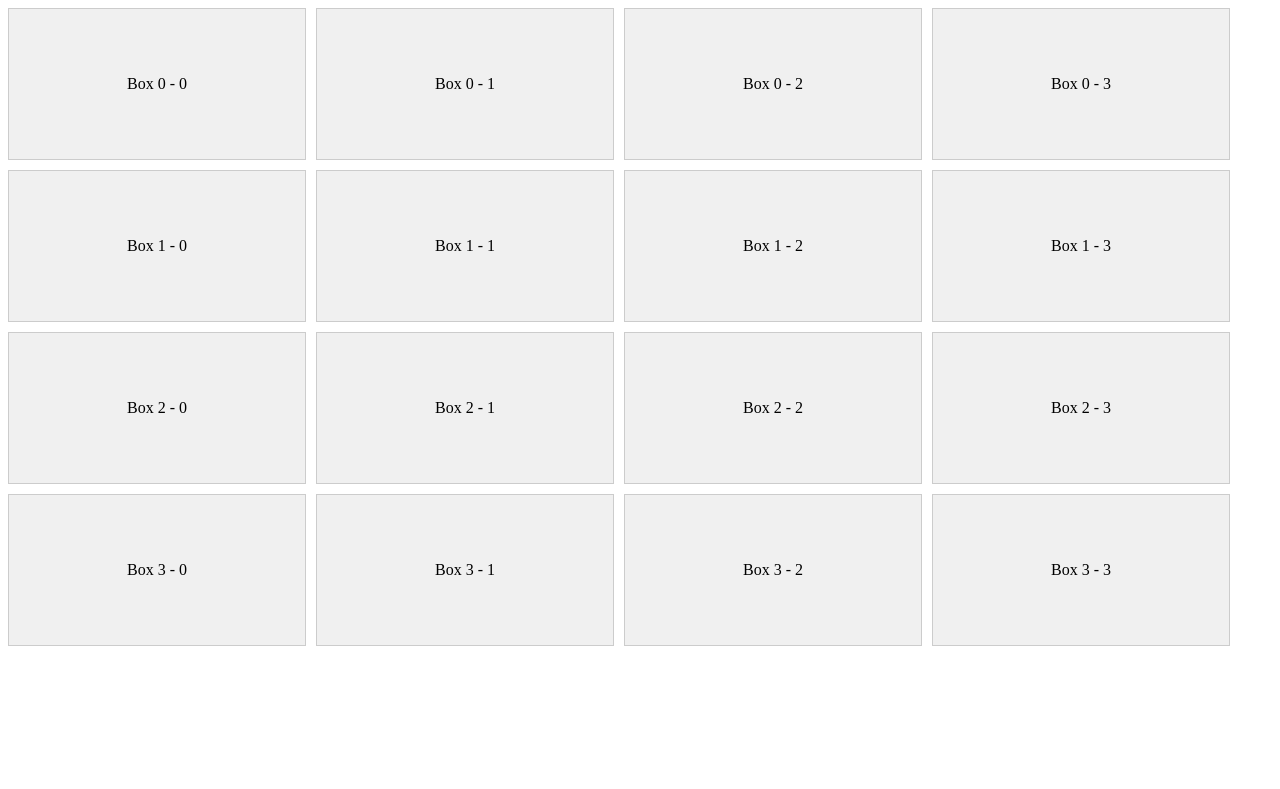
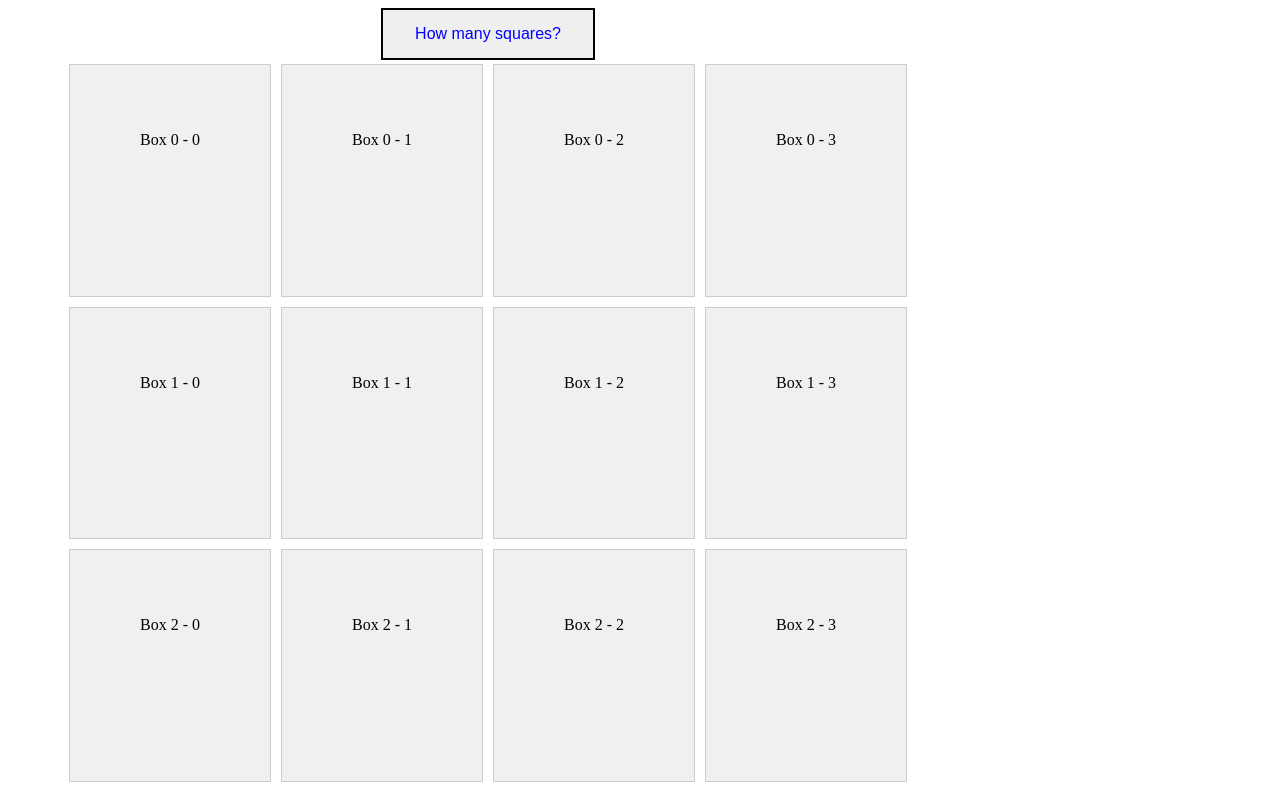
Before and after one commit to OttobotCoding/etchasketch, a plain HTML site: page index.html in a window 1280 px wide. Shown: the top 789 px of the page. Drawn offline with Linux system fonts and the light colour scheme.

Commit message:
added button to determine number of boxes still need to fix hover coloring and even display

```diff
--- a/index.html
+++ b/index.html
@@ -7,6 +7,7 @@
     <title>Document</title>
 </head>
 <body>
+    <div class="btn-container"><button type="button" onclick="createGrid()" class="button">How many squares?</button></div>
     <div id="grid-container"></div>
     <script src="scripts.js"></script>
 </body>
--- a/scripts.js
+++ b/scripts.js
@@ -1,6 +1,8 @@
 const gridContainer = document.getElementById("grid-container");
 const numRows = 4;
 const numCols = 4;
+let children = gridContainer.childNodes;
+let gridItem = document.getElementsByClassName(".grid-item");
 
 for (let row = 0; row < numRows; row++) {
     for (let col = 0; col < numCols; col++) {
@@ -8,10 +10,8 @@ for (let row = 0; row < numRows; row++) {
         gridItem.classList.add("grid-item");
         gridItem.textContent = "Box " + row + " - " + col;
         gridContainer.appendChild(gridItem);
-    }
-}
-
-const gridItem = document.getElementsByClassName('grid-item');
+    };
+};
 
 for (let i = 0; i < gridItem.length; i++) {
     gridItem[i].addEventListener('mouseover', function() {
@@ -24,3 +24,19 @@ for (let i = 0; i < gridItem.length; i++) {
         gridItem[i].style.backgroundColor = '#f0f0f0';
     });
 };
+
+function createGrid() {
+    let squares = window.prompt('How many squares do you want in your grid?');
+    for (let i = children.length - 1; i >= 0; i --) {
+        gridContainer.removeChild(children[i]);
+    };
+
+    for (let row = 0; row < squares; row++) {
+        for (let col = 0; col < squares; col++) {
+            const gridItem = document.createElement("div");
+            gridItem.classList.add("grid-item");
+            gridItem.textContent = "Box " + row + " - " + col;
+            gridContainer.appendChild(gridItem);
+        };
+    };
+};
--- a/styles.css
+++ b/styles.css
@@ -1,17 +1,38 @@
 #grid-container {
     display: flex;
+    justify-content: center;
     flex-wrap: wrap;
     flex-direction: row;
     gap: 10px;
+    width: 960px;
+    height: 960px;
 }
 
 .grid-item {
     display: flex;
-    flex-basis: calc(25% - 20px);
+    flex-basis: calc(25% - 40px);
     background-color: #f0f0f0;
     border: 1px solid #ccc;
-    justify-content: center;
+    justify-content: space-between;
     text-align: center;
     line-height: 150px;
     flex-direction: column;
 }
+
+.button {
+  border: 2px solid black;
+  color: blue;
+  padding: 15px 32px;
+  align-items: center;
+  text-align: center;
+  text-decoration: none;
+  display: flex;
+  font-size: 16px;
+  margin: auto;
+  margin-bottom: 4px;
+  cursor: pointer;
+}
+
+.btn-container {
+    width: 960px;
+}
```
